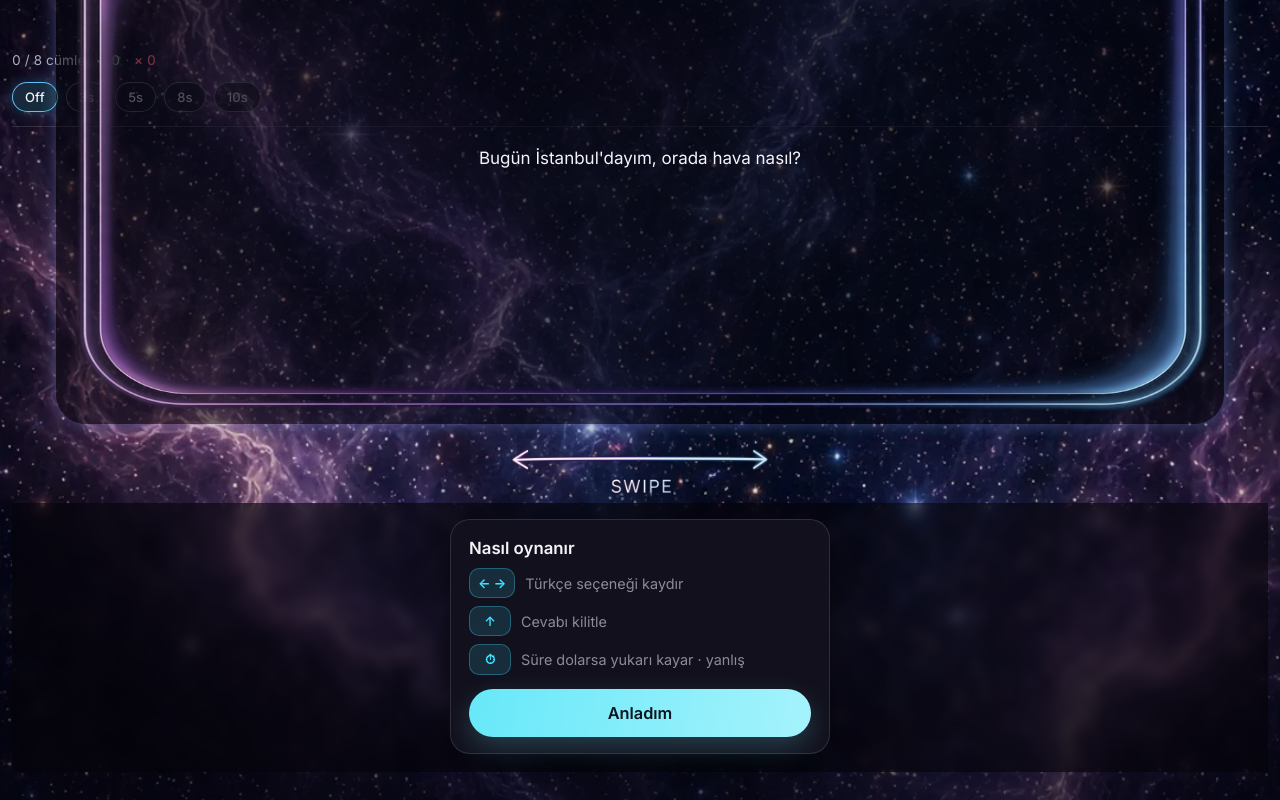
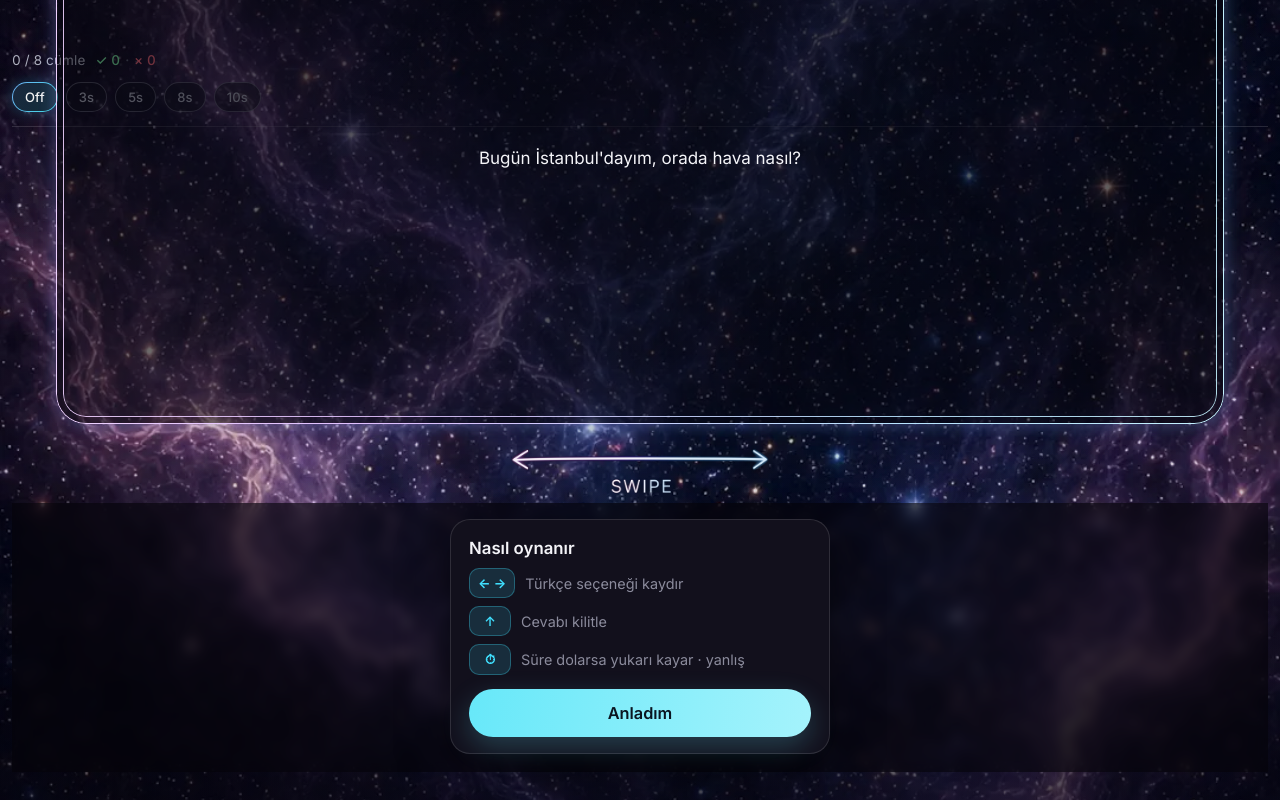
Before and after one commit to rozturac/english-swipe-learn, a React (Vite) app: page / in a window 1280 px wide. Built offline with nearby package versions, Linux system fonts and the light colour scheme.

Commit message:
Restore CSS double neon TR frame; drop card-frame PNG/WebP assets.

```diff
--- a/src/App.css
+++ b/src/App.css
@@ -477,14 +477,13 @@ body,
   will-change: transform, opacity;
 }
 
-/* Selected: 1:1 neon frame asset (card-frame) over glass fill ~0.5 */
+/* Selected: v2 double thin parallel magenta→cyan neon (CSS only) */
 .option-card.is-selected {
   transform: scale(1);
   opacity: 1;
   z-index: 2;
   border: none;
   border-radius: var(--radius-card);
-  overflow: hidden;
   background-image: linear-gradient(rgba(6, 6, 14, 0.5), rgba(6, 6, 14, 0.5));
   background-origin: padding-box;
   background-clip: padding-box;
@@ -495,16 +494,47 @@ body,
     0 0 32px rgba(90, 210, 255, 0.06);
 }
 
-/* Frame asset — real white→alpha PNG/WebP; neon rim only, no plate */
-.card-frame-img {
+.option-card.is-selected::before,
+.option-card.is-selected::after {
+  content: '';
   position: absolute;
+  pointer-events: none;
+  background: linear-gradient(
+    90deg,
+    #efd2ff 0%,
+    #e0c0ff 28%,
+    #b8e4ff 72%,
+    #c4f2ff 100%
+  );
+  -webkit-mask:
+    linear-gradient(#fff 0 0) content-box,
+    linear-gradient(#fff 0 0);
+  -webkit-mask-composite: xor;
+  mask:
+    linear-gradient(#fff 0 0) content-box,
+    linear-gradient(#fff 0 0);
+  mask-composite: exclude;
+}
+
+/* Outer concentric stroke — soft even bloom stays outside the gap */
+.option-card.is-selected::before {
   inset: 0;
-  width: 100%;
-  height: 100%;
-  object-fit: fill;
-  pointer-events: none;
+  border-radius: inherit;
+  padding: 1.15px;
   z-index: 0;
-  border-radius: inherit;
+  filter:
+    drop-shadow(-1px 0 2.5px rgba(214, 160, 255, 0.32))
+    drop-shadow(1px 0 2.5px rgba(120, 220, 255, 0.26));
+}
+
+/* Inner concentric stroke — ~6px dark gap, no inner bloom (not fused) */
+.option-card.is-selected::after {
+  inset: 7px;
+  border-radius: calc(var(--radius-card) - 7px);
+  padding: 1.05px;
+  z-index: 0;
+  opacity: 0.9;
+  filter: none;
 }
 
 .option-card.is-side {
@@ -542,11 +572,19 @@ body,
     0 0 24px rgba(250, 107, 122, 0.12);
 }
 
-/* Reveal/wrong: no frame asset (not rendered); keep state colors readable */
+/* Reveal/wrong: drop neon double frame so state colors stay readable */
+.option-card.is-selected.is-reveal::before,
+.option-card.is-selected.is-reveal::after,
+.option-card.is-selected.is-wrong::before,
+.option-card.is-selected.is-wrong::after {
+  content: none;
+  display: none;
+  filter: none;
+}
+
 .option-card.is-selected.is-reveal,
 .option-card.is-selected.is-wrong {
   border-radius: var(--radius-card);
-  overflow: hidden;
 }
 
 .option-card.is-locked.is-selected:not(.is-reveal):not(.is-wrong) {
--- a/src/components/OptionStrip.tsx
+++ b/src/components/OptionStrip.tsx
@@ -112,7 +112,6 @@ export function OptionStrip({
           const isReveal = !isClone && revealCorrect !== null && realIndex === revealCorrect
           const isWrongSel =
             revealCorrect !== null && isSel && selected !== revealCorrect
-          const showFrame = isSel && revealCorrect === null
           return (
             <div
               key={key}
@@ -127,20 +126,6 @@ export function OptionStrip({
                 .join(' ')}
               style={{ width: cardW, marginRight: GAP_PX }}
             >
-              {showFrame && (
-                <picture>
-                  <source
-                    srcSet="/english-swipe-learn/card-frame.webp"
-                    type="image/webp"
-                  />
-                  <img
-                    className="card-frame-img"
-                    src="/english-swipe-learn/card-frame.png"
-                    alt=""
-                    aria-hidden
-                  />
-                </picture>
-              )}
               <p className="option-text" lang="tr">
                 {text}
               </p>
```
Also changed, not shown: public/card-frame.png (deleted), public/card-frame.webp (deleted).
